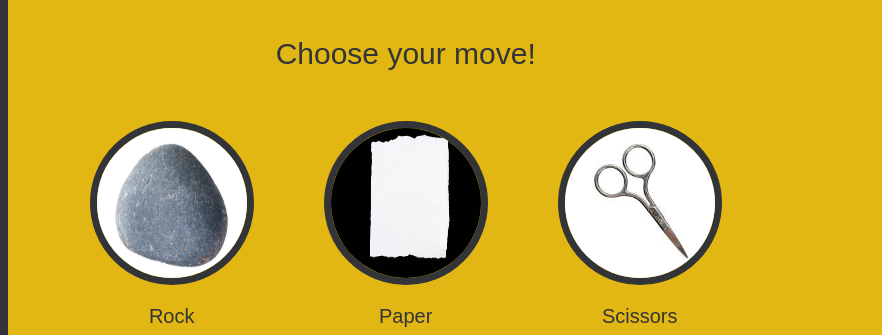
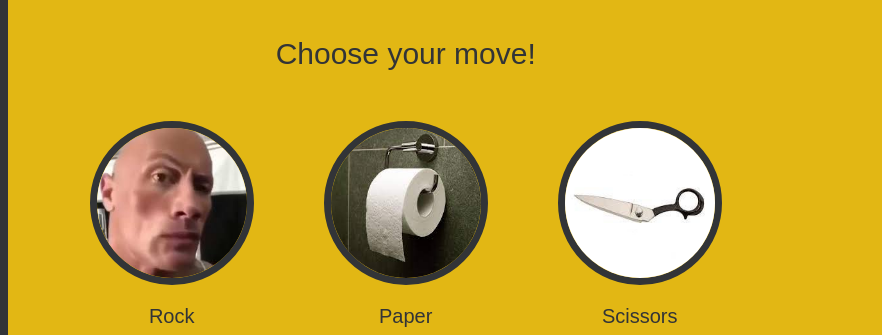
Before and after one commit to SKjustSK/rock-paper-scissors, a plain HTML site: page index.html in a window 1280 px wide. Shown: the part 226-561 px from the top of the page, 0-882 px from the left. Drawn offline with Linux system fonts and the light colour scheme.

Commit message:
Keeping rps-ui branch for funzies(joke elements)

```diff
--- a/index.html
+++ b/index.html
@@ -20,15 +20,15 @@
                 <div class = 'optionTitle'>Choose your move!</div>
                 <div class = 'userInput'>
                     <div class = 'item' id = 'ROCK'>
-                        <img src = "images/rock.jpg" alt = "ROCK" class = "image input">
+                        <img src = "images/rockJoke.jpg" alt = "ROCK" class = "image input">
                         <div class = 'text'>Rock</div>
                     </div>
                     <div class = 'item input' id = 'PAPER'>
-                        <img src = "images/paper.jpg" alt = "PAPER" class = "image input">
+                        <img src = "images/paperJoke.jpg" alt = "PAPER" class = "image input">
                         <div class = 'text'>Paper</div>
                     </div>
                     <div class = 'item input' id = 'SCISSORS'>
-                        <img src = "images/scissors.jpg" alt = "SCISSORS" class = "image input">
+                        <img src = "images/scissorsJoke.jpg" alt = "SCISSORS" class = "image input">
                         <div class = 'text'>Scissors</div>
                     </div>
                 </div>
--- a/javascript.js
+++ b/javascript.js
@@ -62,7 +62,7 @@ function computerDisplayChange()
     {
         if (computerChoice === optionImage[i].toUpperCase())
         {
-            image.src = `images/${optionImage[i]}.jpg`;
+            image.src = `images/${optionImage[i]}Joke.jpg`;
         }
     }
 }
```
